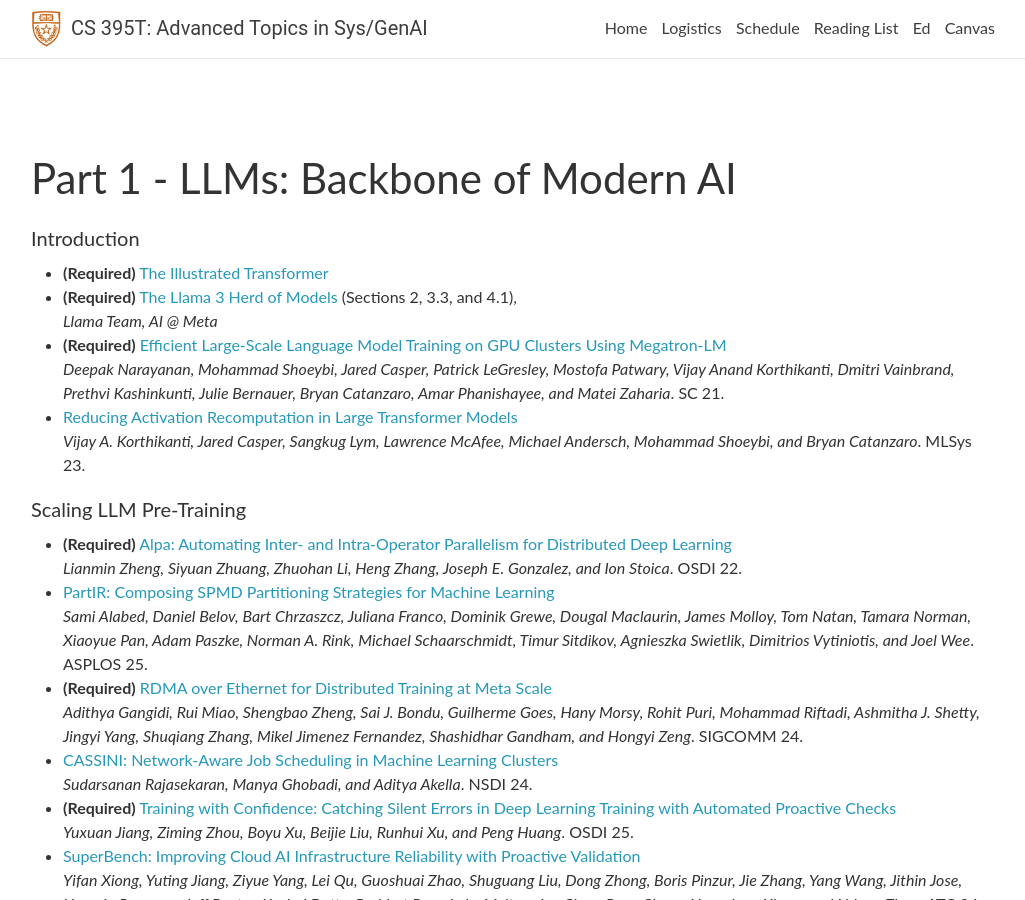
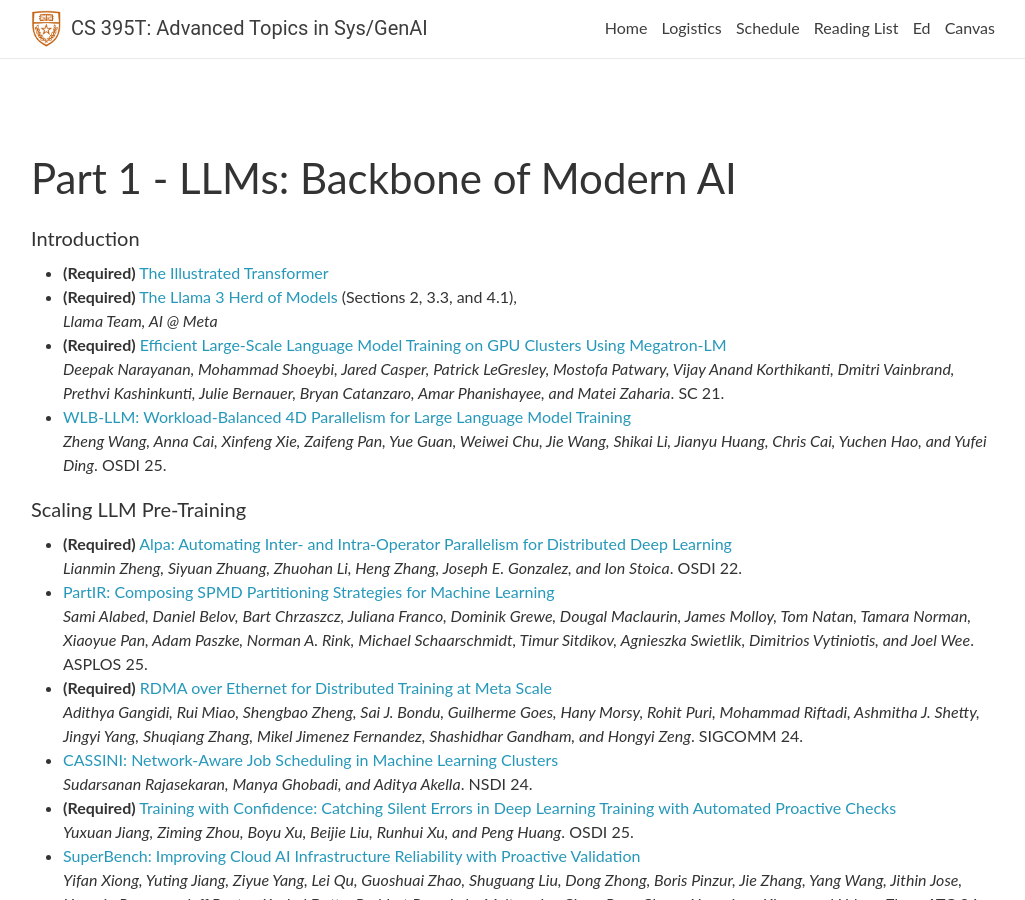
Before and after one commit to utnslab/fa25-adv-topics-in-sys-genai, a Jekyll site: the page built from _pages/reading_list.md, in a window 1280 px wide and 900 px high. Shown: the whole window, without its empty margins (127-1152 px from the left). Built offline with Jekyll 4.4.1, drawn with Linux system fonts in a browser that asks for light colours; nearby versions of some CDN libraries; comment, search, counter and statistics services are not loaded.

```diff
--- a/_data/papers.yaml
+++ b/_data/papers.yaml
@@ -15,6 +15,12 @@ activationrecompute-mlsys23:
   authors: "Vijay A. Korthikanti, Jared Casper, Sangkug Lym, Lawrence McAfee, Michael Andersch, Mohammad Shoeybi, and Bryan Catanzaro"
   booktitle: "MLSys 23"
   url: "https://proceedings.mlsys.org/paper_files/paper/2023/file/80083951326cf5b35e5100260d64ed81-Paper-mlsys2023.pdf"
+
+wlbllm-osdi25:
+  title: "WLB-LLM: Workload-Balanced 4D Parallelism for Large Language Model Training"
+  authors: "Zheng Wang, Anna Cai, Xinfeng Xie, Zaifeng Pan, Yue Guan, Weiwei Chu, Jie Wang, Shikai Li, Jianyu Huang, Chris Cai, Yuchen Hao, and Yufei Ding"
+  booktitle: "OSDI 25"
+  url: "https://www.usenix.org/conference/osdi25/presentation/wang-zheng"
 
 llama3-2024:
   title: "The Llama 3 Herd of Models"
--- a/_pages/reading_list.md
+++ b/_pages/reading_list.md
@@ -12,7 +12,7 @@ title: ""
     <b>(Required)</b> <a href="https://arxiv.org/pdf/2407.21783">The Llama 3 Herd of Models</a> (Sections 2, 3.3, and 4.1), <br/><em>Llama Team, AI @ Meta</em>
   </li>
   {% include paper_item.html key="megatron-sc21" required=true %}
-  {% include paper_item.html key="activationrecompute-mlsys23" required=false %}
+  {% include paper_item.html key="wlbllm-osdi25" required=false %}
 </ul>
 
 #### Scaling LLM Pre-Training
```
